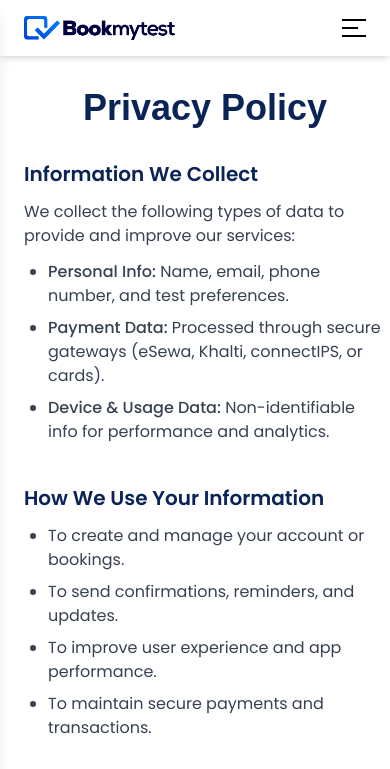
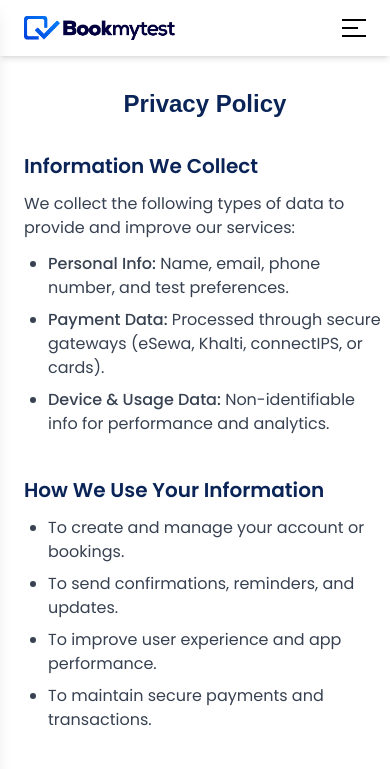
Before and after one commit to Jess707367/Book-My-Test, a website: page privacy_policy.html in a window 390 px wide. Shown: the top 769 px of the page. Drawn offline with nearby package versions, Linux system fonts and the light colour scheme.

Commit message:
first commit

```diff
--- a/privacy_policy.html
+++ b/privacy_policy.html
@@ -171,7 +171,7 @@
 <section class="py-8 md:py-16 ml-5 px-1 md:px-0">
     <div class="max-w-6xl mx-auto text-gray-700">
 
-        <h1 class="text-4xl main_heading text-center font-semibold text-[#0a2458] mb-8">Privacy Policy</h1>
+        <h1 class="text-2xl md:text-4xl main_heading text-center font-semibold text-[#0a2458] mb-8">Privacy Policy</h1>
 
         <!-- Info Collection -->
         <div class="mb-10">
```
Also changed, not shown: terms_of_service.html (+1 -1 lines).
